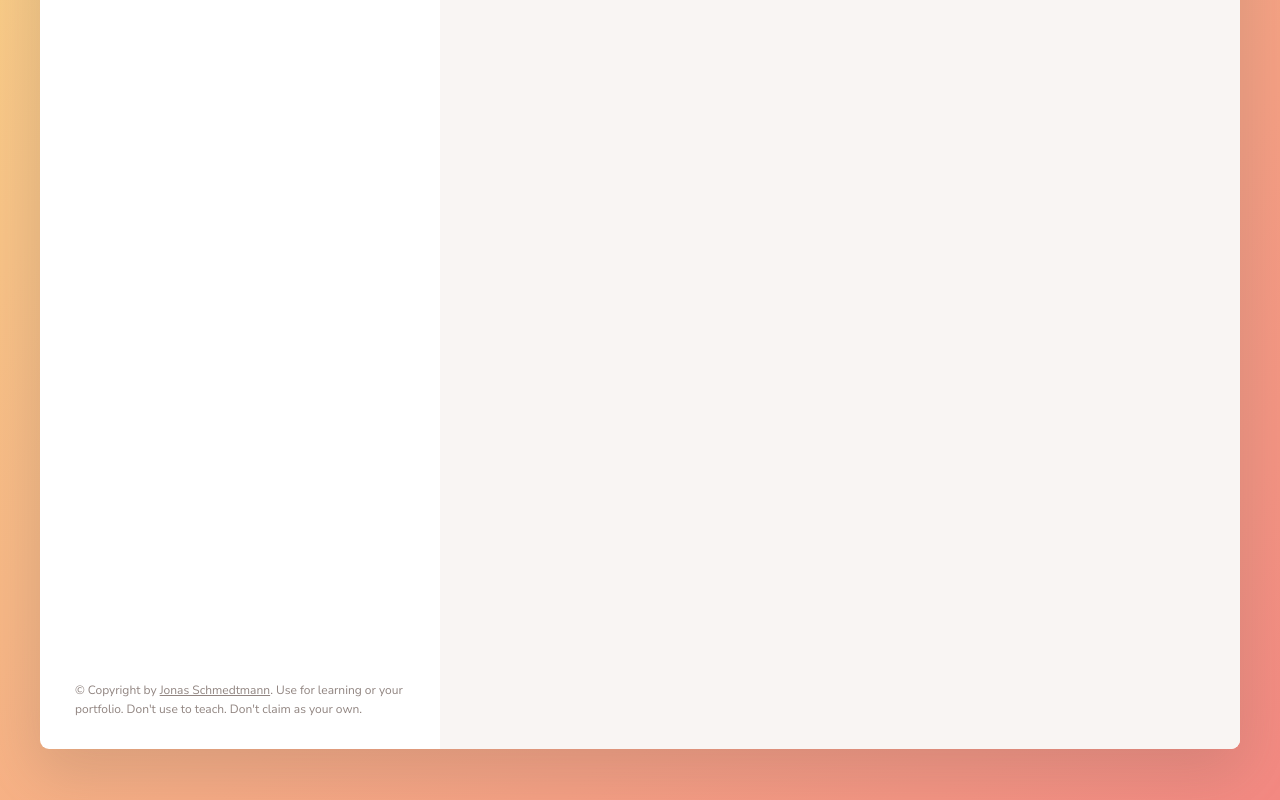
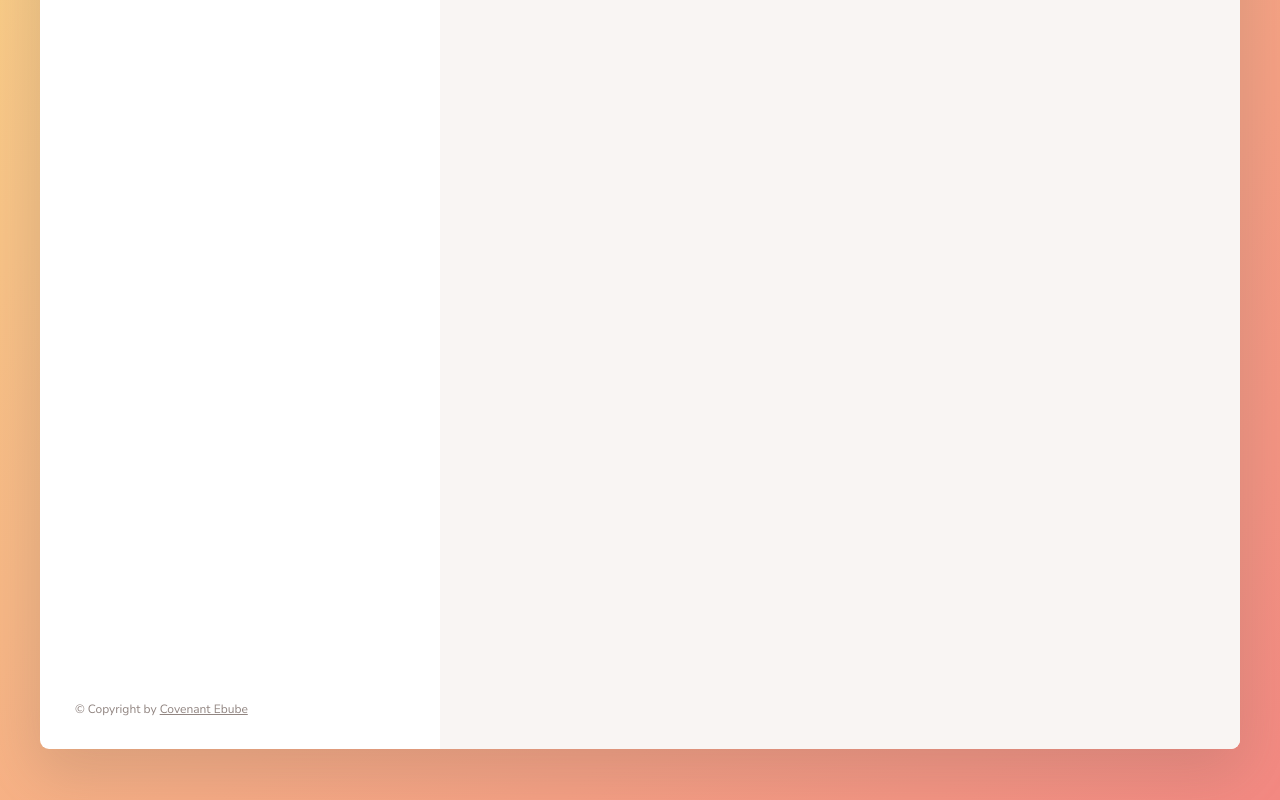
Before and after one commit to covenantebube/FORKIFY-Aplication, a website built with Parcel: page index.html in a window 1280 px wide. Shown: the part 472-1272 px from the top of the page. Built offline with nearby package versions, Linux system fonts and the light colour scheme.

Commit message:
slight adjustment

```diff
--- a/index.html
+++ b/index.html
@@ -127,10 +127,9 @@
           <a
             class="twitter-link"
             target="_blank"
-            href="https://twitter.com/jonasschmedtman"
-            >Jonas Schmedtmann</a
-          >. Use for learning or your portfolio. Don't use to teach. Don't claim
-          as your own.
+            href="www.linkedin.com/in/covenantebube"
+            >Covenant Ebube</a
+          >
         </p>
       </div>
 
```
